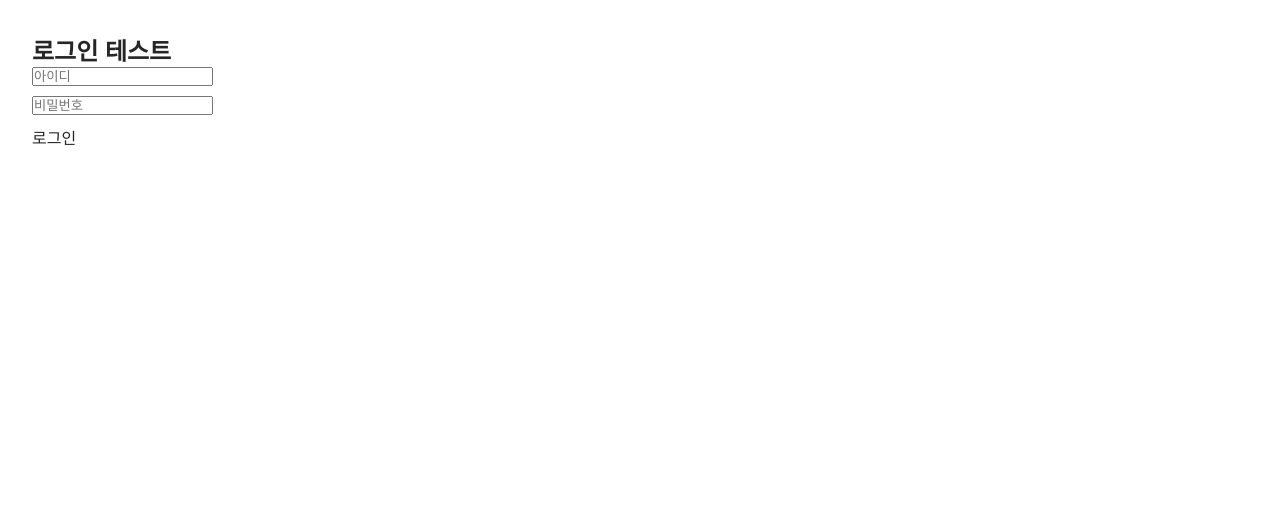
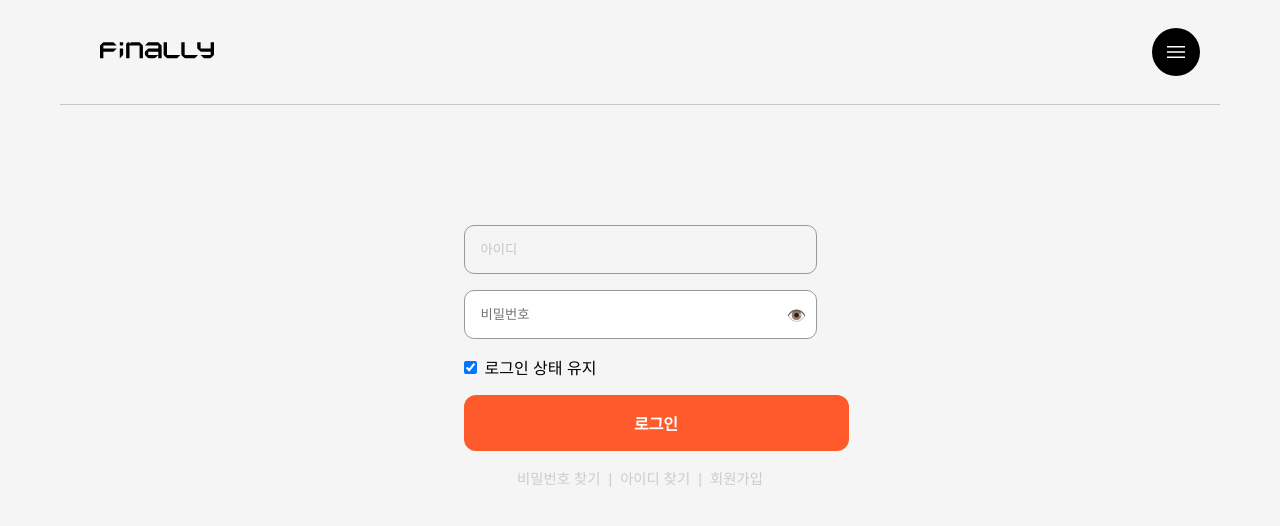
Before and after one commit to 1nsidewill/finally, a React (Create React App) app in the folder frontend/: page /login in a window 1280 px wide. Shown: the top 526 px of the page. Built offline with nearby package versions, Linux system fonts and the light colour scheme; no server answers; a web font is replaced by a local one.

Commit message:
로그인 페이지

```diff
--- a/frontend/src/components/Button.css
+++ b/frontend/src/components/Button.css
@@ -1,3 +1,15 @@
+.btn {
+    display: inline-flex;
+    align-items: center;
+    justify-content: center;
+    border: 0;
+}
+.Primary{
+    background-color: var(--primary-active);
+}
+
+
+
 .homebtn{
     background: black;
     width: 170px;
--- a/frontend/src/components/Form.css
+++ b/frontend/src/components/Form.css
@@ -1,10 +1,44 @@
+[type="text"] {
+    width: 100%;
+    background: transparent;
+    box-sizing: border-box;
+    display: flex;
+    justify-content: flex-start;
+    padding: 1em ;
+    border: none;
+    outline: none;
+    color:  black;
+    caret-color: var(--primary-pink);
+}
+
+[type="text"]::placeholder {
+  color:  var(--bl10);
+  opacity: 1;
+  transition: opacity 0.3s ease-in-out;
+}
+[type="text"]:focus {
+  color:  black;
+  outline: none;
+}
+
+[type="text"]:not(
+    [type="image" i], [type="range" i], [type="checkbox" i], [type="radio" i]) {
+    overflow-clip-margin: 0px !important;
+    overflow: clip !important;
+}
+
 .input-container {
   position: relative;
   width: 80%;
   max-width: 600px;
   margin: 20px auto;
 }
-
+/* input{
+  border: 1px solid var(--bl10);
+  border-radius: 8px;
+  width: 100%;
+  padding: 1rem;
+} */
 .input {
   width: 100%;
   padding: 12px 60px 12px 20px;
@@ -60,6 +94,11 @@
     width: 100%;
     text-align: center;
 }
+.search-input[type="text"]::placeholder {
+  color: black;
+  opacity: 1;
+  transition: opacity 0.3s ease-in-out;
+}
 .search-input:focus {
     border: none;
     background: transparent;
@@ -67,30 +106,14 @@
 .search-input:focus::placeholder {
   opacity: 0;
 }
-[type="text"] {
-    width: 100%;
-    background: transparent;
-    box-sizing: border-box;
-    display: flex;
-    justify-content: flex-start;
-    padding: 1em ;
-    border: none;
-    outline: none;
-    color:  black;
-    caret-color: var(--primary-pink);
+
+.loginform{
+  width: 353px;
+  margin: auto;
+  padding-top: 120px;
 }
-
-[type="text"]::placeholder {
-    color:  black;
-    opacity: 1;
-    transition: opacity 0.3s ease-in-out;
+/* 아이디 */
+.idInput{
+  position: relative;
+  margin-bottom: 16px;
 }
-[type="text"]:focus {
-    outline: none;
-}
-
-[type="text"]:not(
-    [type="image" i], [type="range" i], [type="checkbox" i], [type="radio" i]) {
-    overflow-clip-margin: 0px !important;
-    overflow: clip !important;
-}
--- a/frontend/src/components/Form.jsx
+++ b/frontend/src/components/Form.jsx
@@ -3,7 +3,6 @@ import { useNavigate } from 'react-router-dom';
 import './Form.css';
 import './Button.css';
 
-// ✅ Named export
 export function Input({ inputValue, setInputValue, handleSubmit }) {
   return (
     <div className="input-container">
@@ -60,5 +59,4 @@ return (
       </div>
     </div>
   );
-
 }
--- a/frontend/src/components/Navigation.jsx
+++ b/frontend/src/components/Navigation.jsx
@@ -19,7 +19,10 @@ export default function GNB() {
 
   return (
     <header className="gnb">
-      <img src="/logo-bl.svg" alt="logo" className="logo" />
+      <button onClick={() => navigate('/')}>
+        <img src="/logo-bl.svg" alt="logo" className="logo" />
+      </button>
+
       <button onClick={() => setMenuOpen(!menuOpen)} className="menu-button">
         <span className="material-symbols-outlined">
           {menuOpen ? 'close' : 'menu'}
--- a/frontend/src/index.css
+++ b/frontend/src/index.css
@@ -15,6 +15,7 @@ html,body {
     font-family:'Pretendard', sans-serif;
     font-weight: 300;
     font-size: 16px;
+    background: var(--bg);
 }
 menu, ol, ul {
     list-style-type: none;
@@ -31,9 +32,6 @@ a {
     color: inherit;
     cursor: pointer;
 }
-@tailwind base;
-@tailwind components;
-@tailwind utilities;
 
 @layer components {
   .btn {
--- a/frontend/src/pages/LoginPage.js
+++ b/frontend/src/pages/LoginPage.js
@@ -1,41 +1,91 @@
-// src/pages/LoginPage.js
-import { useState } from 'react';
+import { useState, useEffect } from 'react';
+import { useNavigate } from 'react-router-dom';
 import { login } from '../api/auth';
+import GNB from '../components/Navigation';
 
-export default function LoginPage() {
-  const [id, setId] = useState('');
-  const [pw, setPw] = useState('');
+export default function LoginForm() {
+  const navigate = useNavigate();
+
+  const [username, setUsername] = useState('');
+  const [password, setPassword] = useState('');
+  const [showPassword, setShowPassword] = useState(false);
   const [message, setMessage] = useState('');
+
+  // 자동 로그인 상태 유지
+  useEffect(() => {
+    const savedUsername = localStorage.getItem('savedUsername');
+    if (savedUsername) setUsername(savedUsername);
+  }, []);
 
   const handleLogin = async () => {
     try {
-      const res = await login(id, pw);
+      const res = await login(username, password);
+      localStorage.setItem('savedUsername', username);
       alert('로그인 성공!');
       setMessage('로그인 성공!');
     } catch (err) {
       alert('로그인 실패!');
-      setMessage('헉!!!로그인 실패!');
+      setMessage('헉!!! 로그인 실패!');
     }
   };
 
   return (
-    <div style={{ padding: '2rem' }}>
-      <h2>로그인 테스트</h2>
+    <div>
+      <GNB />
+      <div className='loginform'>
+        {/* 아이디 */}
+        <div className='idInput'>
           <input
+            type="text"
+            value={username}
             placeholder="아이디"
-        value={id}
-        onChange={(e) => setId(e.target.value)}
-        style={{ display: 'block', marginBottom: '10px' }}
+            onChange={(e) => setUsername(e.target.value)}
+            style={{ width: '100%', padding: '1rem', borderRadius: '10px', border: '1px solid #999' }}
           />
+        </div>
+
+        {/* 비밀번호 */}
+        <div style={{ position: 'relative', marginBottom: '1rem' }}>
           <input
+            type={showPassword ? 'text' : 'password'}
+            value={password}
             placeholder="비밀번호"
-        type="password"
-        value={pw}
-        onChange={(e) => setPw(e.target.value)}
-        style={{ display: 'block', marginBottom: '10px' }}
+            onChange={(e) => setPassword(e.target.value)}
+            style={{ width: '100%', padding: '1rem', borderRadius: '10px', border: '1px solid #999' }}
           />
-      <button onClick={handleLogin}>로그인</button>
-      <p>{message}</p>
+          <span
+            style={{ position: 'absolute', right: '10px', top: '50%', transform: 'translateY(-50%)', cursor: 'pointer' }}
+            onClick={() => setShowPassword(!showPassword)}
+          >{showPassword ? '🙈' : '👁️'}</span>
+        </div>
+
+        {/* 로그인 상태 유지 */}
+        <div style={{ display: 'flex', alignItems: 'center', marginBottom: '1rem' }}>
+          <input type="checkbox" checked readOnly style={{ marginRight: '0.5rem' }} />
+          <label>로그인 상태 유지</label>
+        </div>
+
+        {/* 로그인 버튼 */}
+        <button className='btn round Primary size-l ui-button ui-corner-all ui-widget'
+          onClick={handleLogin}
+          style={{ width: '100%', padding: '1rem', background: '#ff5a2c', color: '#fff', borderRadius: '12px', border: 'none', fontWeight: 'bold' }}
+        >
+          로그인
+        </button>
+
+        {/* 로그인 결과 메시지 */}
+        <p style={{ textAlign: 'center', marginTop: '1rem' }}>{message}</p>
+
+        {/* 하단 링크 */}
+        <div style={{ marginTop: '1rem', textAlign: 'center', fontSize: '0.9rem', color: '#ccc' }}>
+          <span style={{ cursor: 'pointer', marginRight: '0.5rem' }} onClick={() => navigate('/find-password')}>비밀번호 찾기</span>
+          |
+          <span style={{ cursor: 'pointer', margin: '0 0.5rem' }} onClick={() => navigate('/find-id')}>아이디 찾기</span>
+          |
+          <span style={{ cursor: 'pointer', marginLeft: '0.5rem' }} onClick={() => navigate('/signup')}>회원가입</span>
+        </div>
+      </div>
+
     </div>
   );
 }
--- a/frontend/src/style/variable.css
+++ b/frontend/src/style/variable.css
@@ -4,6 +4,8 @@
     --primary-active60:rgba(255 104 58 / 0.6);
     --primary-active40:rgba(255 104 58 / 0.4);
     --primary-active20:rgba(255 104 58 / 0.2);
+
+    --bg:#F5F5F5;
 
     --wh100:rgba(255 255 255 / 1);
     --wh90: rgba(255 255 255 / 0.9);
@@ -16,16 +18,10 @@
     --wh20: rgba(255 255 255 / 0.2);
     --wh10: rgba(255 255 255 / 0.1);
 
-    --bl100: #000000;
-    --bl90:  #0a0a0a;
-    --bl80:  #262626;
-    --bl70:  #404040;
-    --bl60:  #525252;
-    --bl50:  #737373;
-    --bl40:  #a3a3a3;
-    --bl30:  #cfcfcf;
-    --bl20:  #e0e0e0;
-    --bl10:  #f5f5f5;
+    --bl90:  #333333;
+    --bl30:  #8E8E8E;
+    --bl20:  #AAAAAA;
+    --bl10:  #C7C7C7;
 
     --semantic-warning-txt: #FF5A65;
     --semantic-warning-btn: rgba(255 90 101 / 0.2);
```
Also changed, not shown: frontend/src/components/BG.css (line endings or trailing spaces). Lines whose indentation alone changed are shown as unchanged.
